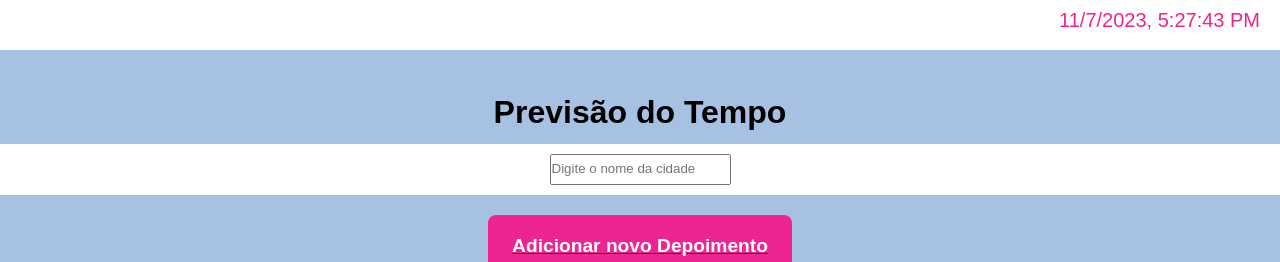
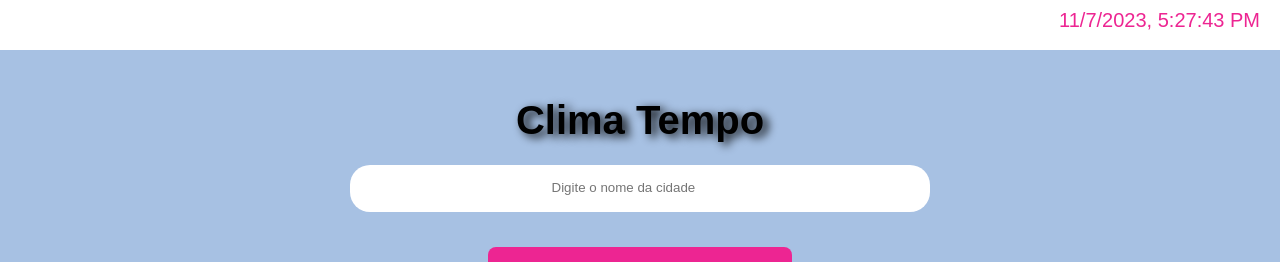
Before and after one commit to juliafclima/trabalho-react-grupo2, a React (Vite) app in the folder trabalho-react-g2/: page /depoimentos in a window 1280 px wide. Shown: the part 120-382 px from the top of the page. Built offline with nearby package versions, Linux system fonts and the light colour scheme; no server answers.

Commit message:
Feat: Mudança no style de clima.

```diff
--- a/trabalho-react-g2/src/pages/Depoimentos/clima.jsx
+++ b/trabalho-react-g2/src/pages/Depoimentos/clima.jsx
@@ -42,10 +42,11 @@ const WeatherApp = () => {
   return (
     <div>
         <div className="previsao">
-      <h1>Previsão do Tempo</h1>
+      <h1>Clima Tempo</h1>
       </div>
       <div className="clima">
-      <input
+      <input className='retangulo'
+
         type="text"
         placeholder="Digite o nome da cidade"
         onChange={(e) => setCity(e.target.value)}
--- a/trabalho-react-g2/src/pages/Depoimentos/style.css
+++ b/trabalho-react-g2/src/pages/Depoimentos/style.css
@@ -2,6 +2,7 @@
   display: flex;
   justify-content: center;
   margin-bottom: 20px;
+
 }
 
 .buttonNovoDepoimento {
@@ -15,6 +16,7 @@
   cursor: pointer;
   transition: background-color 0.3s ease;
   margin-top: 30px;
+  text-decoration: none;
 }
 
 .buttonNovoDepoimento:hover {
@@ -93,11 +95,15 @@
   display: flex;
   justify-content: center;
   margin-bottom: 20px;
+  border-radius: 20px;
   background-color: #ffffff;
   flex-direction: column;
   align-items: center;
   padding: 10px;
   margin-bottom: -10px;
+  margin: 5px 350px;
+  border: none !important;
+
 
 }
 
@@ -110,4 +116,21 @@
   align-items: center;
   padding: 10px;
   margin-bottom: -10px;
+  font-size: 20px;
+  font-family: Georgia, 'Times New Roman', Times, serif;
+  font-weight: bold;
+  text-align: center;
+  text-shadow: 5px 3px 10px black;
+
 }
+
+.retangulo{
+  border-radius: 5px;
+  border: none;
+}
+
+.retangulo:focus {
+  box-shadow: 0 0 0 0;
+  border: 0 none;
+  outline: 0;
+}
--- a/trabalho-react-g2/src/pages/Update/style.css
+++ b/trabalho-react-g2/src/pages/Update/style.css
@@ -43,6 +43,7 @@
    border-radius: 5px;
    box-sizing: border-box;
    margin-bottom: 20px;
+   border: 2px solid #ED2592;
 }
 
 .error-message {
@@ -86,3 +87,7 @@
       font-size: 0.9rem;
    }
 }
+
+textarea:focus, input:focus {
+   outline: none;
+}
```
